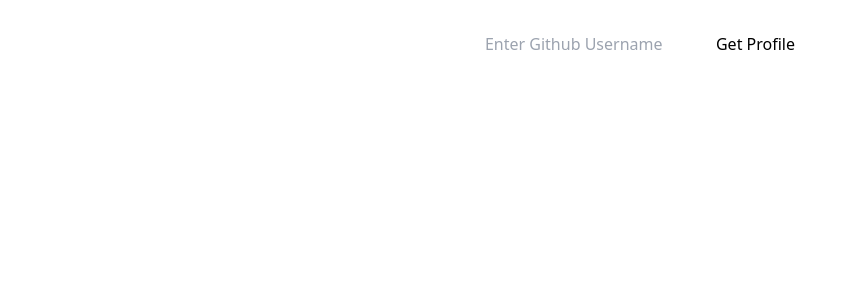
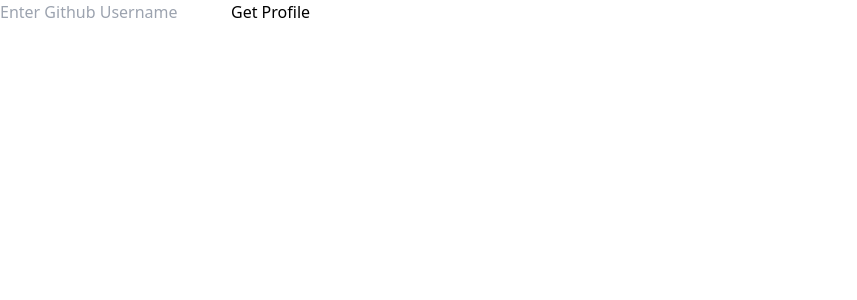
Before and after one commit to Rohhaannn/Consociate, a React (Vite) app: page / in a window 1280 px wide. Shown: the top 300 px of the page, without its empty margins (0-857 px from the left). Built offline with nearby package versions, Linux system fonts and the light colour scheme.

Commit message:
code updated based on UserCard component

```diff
--- a/src/App.jsx
+++ b/src/App.jsx
@@ -1,37 +1,40 @@
-import './App.css'
-import { useState } from 'react'
-import UserCard from './components/UserCard'
-import UserForm from './components/UserForm'
+import React, { useState } from 'react';
+import UserForm from './components/UserForm';
+import UserCard from './components/UserCard';
 
-function App() {
+const App = () => {
   const [user, setUser] = useState(null);
   const [error, setError] = useState('');
+  const [isModalOpen, setIsModalOpen] = useState(false);
 
-  const getUserData = async (username) => {
+  const fetchUserData = async (username) => {
     try {
       setError('');
       const response = await fetch(`https://api.github.com/users/${username}`);
-      if(!response.ok) {
-        throw new Error('User Not Found');
+      if (!response.ok) {
+        throw new Error('User not found');
       }
       const data = await response.json();
-      setUser(data)
-    } catch (error) {
-      setError(error.message);
+      setUser(data);
+      setIsModalOpen(true);
+    } catch (err) {
+      setError(err.message);
       setUser(null);
     }
-  }
+  };
+
+  const closeModal = () => {
+    setIsModalOpen(false);
+    setUser(null);
+  };
 
   return (
-    <>
-      <div>
-        <UserForm onSubmit={getUserData} />
-        {error && <p className='mt-5 text-red-600'>{error}</p>}
-        {user && <UserCard user={user}/>}
-      </div>
+    <div className="container mx-auto p-4">
+      <UserForm onSubmit={fetchUserData} />
+      {error && <p className="text-red-500">{error}</p>}
+      {isModalOpen && user && <UserCard user={user} onClose={closeModal} />}
+    </div>
+  );
+};
 
-    </>
-  )
-}
-
-export default App
+export default App;
```
